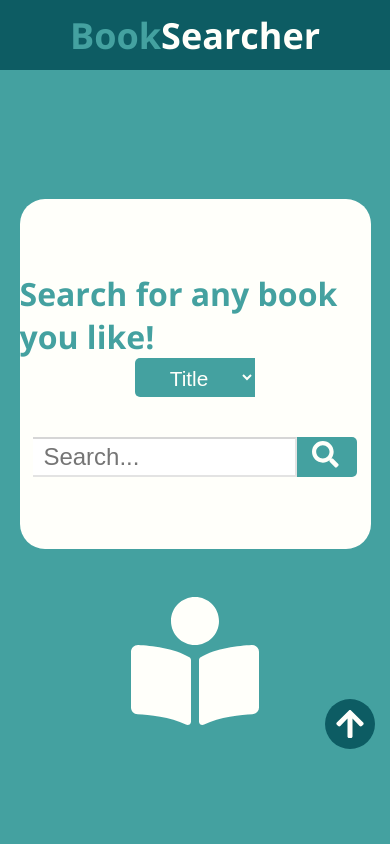
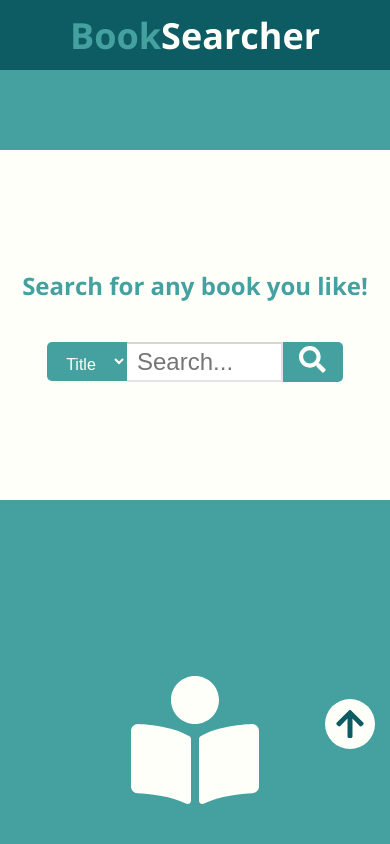
Before and after one commit to DTran990/Booksearcher, a React (Create React App) app: page / in a window 390 px wide. Shown: the top 844 px of the page. Built offline with nearby package versions, Linux system fonts and the light colour scheme.

Commit message:
final commit

```diff
--- a/src/components/books/Book.js
+++ b/src/components/books/Book.js
@@ -94,6 +94,7 @@ const Book = (props) => {
   }
   return (
     <div id="Book">
+        <div id="bookcard">
           <img src={inObject(book,"thumbnail")} alt={book.volumeInfo.title} width="190px" height="260px"/>
           <div id="info">
             <h3>{book.volumeInfo.title}</h3>
@@ -102,6 +103,7 @@ const Book = (props) => {
             <p className='book-p'><span>Publisher:</span> {inObject(book, 'publisher')}</p>
             <p className='book-p'><span>Categories:</span> {inObject(book,'categories')}</p>
             <p className='book-p'><span>Page Count:</span> {inObject(book,'pages')}</p>
+          </div>
         </div>
         <div id="desc">
           <h3>Book Description</h3>
--- a/src/css/BacktoTop.css
+++ b/src/css/BacktoTop.css
@@ -4,8 +4,8 @@
     align-items: center;
     border-radius: 100%;
     padding: 5px;
-    color:#fffffa;
-    background:#0D5C63;
+    background:#fffffa;
+    color:#0D5C63;
     width: 50px;
     height: 50px;
     position: fixed;
--- a/src/css/Book.css
+++ b/src/css/Book.css
@@ -8,10 +8,17 @@
     margin-top:150px;
 }
 
+#bookcard{
+    display:flex;
+    width:50%;
+    min-height: 260px;
+    background:#0D5C63;
+}
+
 #info{
     background: #0D5C63;
     padding: 15px;
-    height: 260px;
+    min-height: 260px;
     width: 500px;
 
 }
@@ -50,3 +57,37 @@
     bottom:10px;
     left: 15px;
 }
+
+@media only screen and (max-width: 1000px){
+    #Book{
+        flex-direction: column;
+    }
+
+    #bookcard{
+        margin-bottom:15px;
+        width: 100%;
+    }
+
+    #desc{
+        width: 95%;
+        margin-left: 0;
+    }
+}
+
+@media only screen and (max-width: 475px){
+    #bookcard{
+        justify-content: center;
+        align-items: center;
+        flex-direction: column;
+    }
+    #info{
+        width: 95%;
+        padding-bottom: 15px;
+    }
+}
+
+@media only screen and (max-width: 232px){
+    #info{
+        width:190px;
+    }
+}
--- a/src/css/BookIcon.css
+++ b/src/css/BookIcon.css
@@ -1,6 +1,6 @@
 #bookicon{
     width: 100%;
-    height: auto;
+    height: 600px;
     display:flex;
     justify-content: center;
     align-items: center;
--- a/src/css/Books.css
+++ b/src/css/Books.css
@@ -4,6 +4,7 @@
     display:grid;
     grid-template-columns: 1fr 1fr 1fr;
     grid-gap: 1em;
+    grid-auto-rows: minmax(350px, auto);
     margin-top: 45px;
     margin-bottom: 45px;
 }
@@ -13,14 +14,14 @@
     display:flex;
     justify-content: space-around;
     align-items: center;
-    height:350px;
+    min-height:350px;
     border-radius: 5px;
 }
 
 
 #book-info{
     width:50%;
-
+    padding: 10px 5px;
 }
 
 #book-info h3{
@@ -56,3 +57,35 @@
 .MoreBtn:hover{
     background:#367e7d;
 }
+
+@media only screen and (max-width: 1200px){
+    #books-container{
+        grid-template-columns: 1fr 1fr;
+    }
+}
+
+@media only screen and (max-width: 896px){
+    #books-container{
+        grid-template-columns: 1fr;
+    }
+}
+
+@media only screen and (max-width: 500px){
+    #book-info h3{
+        font-size:1em;
+    }
+
+    .book-p{
+        font-size: 0.9em;
+    }
+}
+
+@media only screen and (max-width: 450px){
+    #book-container{
+        flex-direction: column;
+        padding:25px 0;
+    }
+    #book-info{
+        width: 95%;
+    }
+}
--- a/src/css/Footer.css
+++ b/src/css/Footer.css
@@ -15,3 +15,8 @@ footer hr{
     width:90%;
     margin-bottom: 15px;
 }
+
+footer p{
+    text-align: center;
+    width: 85%;
+}
--- a/src/css/Navbar.css
+++ b/src/css/Navbar.css
@@ -18,3 +18,9 @@ nav h1 span{
 #navlink{
     color:#fffffa;
 }
+
+@media only screen and (max-width: 360px){
+    nav{
+        font-size: 1.2em;
+    }
+}
--- a/src/css/Search.css
+++ b/src/css/Search.css
@@ -47,6 +47,7 @@ body{
     text-align: center;
     border-top-left-radius: 5px;
     border-bottom-left-radius: 5px;
+    margin-left: 10px;
     border:none;
 }
 
@@ -67,8 +68,54 @@ body{
     border:none;
     width:60px;
     height: 40px;
+    margin-right: 10px;
     border-top-right-radius: 5px;
     border-bottom-right-radius: 5px;
     background-color: #44a1a0;
     padding: 4px 9px 8px 7px;
 }
+
+
+input[type=search]::-ms-clear { display: none; width : 0; height: 0; }
+input[type=search]::-ms-reveal { display: none; width : 0; height: 0; }
+
+input[type="search"]::-webkit-search-decoration,
+input[type="search"]::-webkit-search-cancel-button,
+input[type="search"]::-webkit-search-results-button,
+input[type="search"]::-webkit-search-results-decoration { display: none; }
+
+@media only screen and (max-width:906px){
+    #searchform{
+        width: 97%;
+    }
+    #searchform input{
+        width:70%;
+    }
+    #searchform select{
+        font-size: 1em;
+        width:90px;
+        padding-top: 5px;
+    }
+}
+
+@media only screen and (max-width:610px){
+    #searchform{
+        width: 100%;
+        border-radius: 0;
+    }
+    #searchform p{
+        text-align: center;
+        font-size: 1.5em;
+        width: 90%;
+    }
+    #searchform select{
+        margin-left: 3px;
+        width:80px;
+    }
+    #searchform input{
+        width:40%;
+    }
+    #searchform button{
+        margin-right: 3px;
+    }
+}
```
Lines whose indentation alone changed are shown as unchanged.
